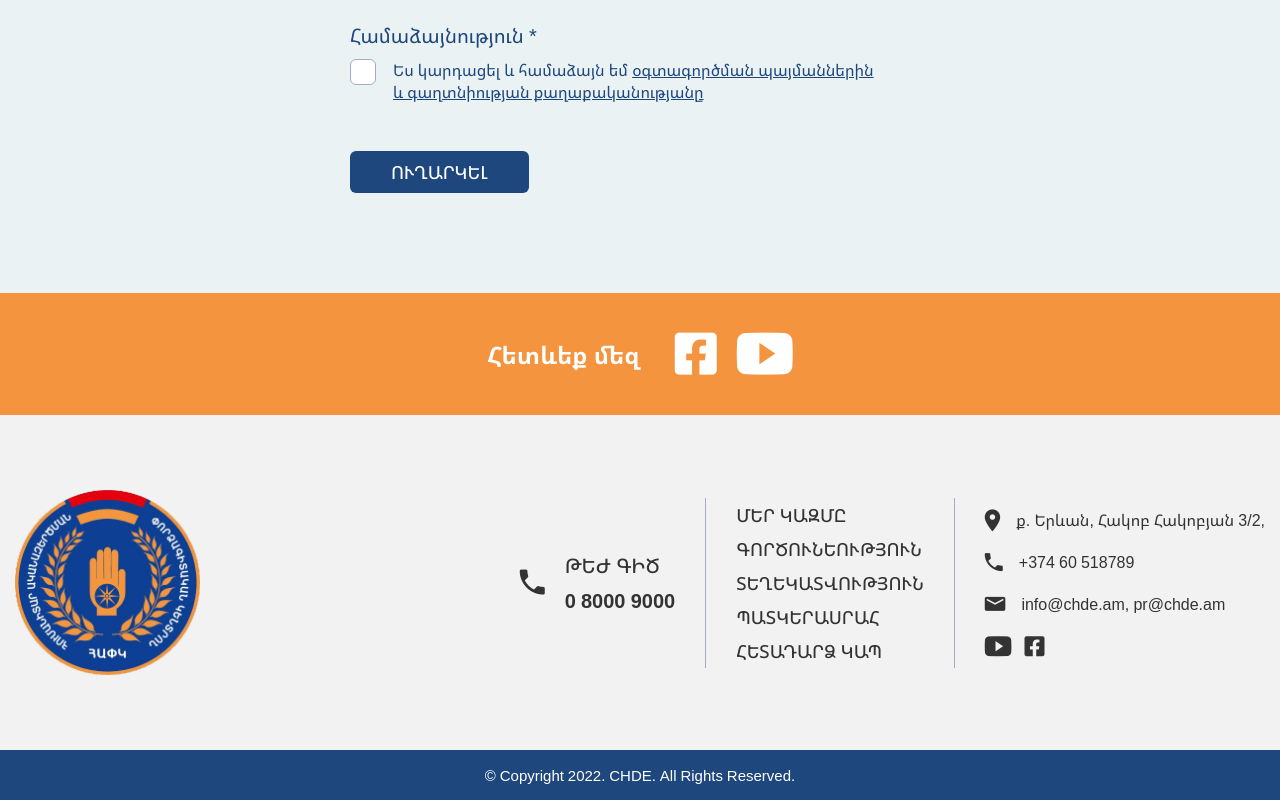
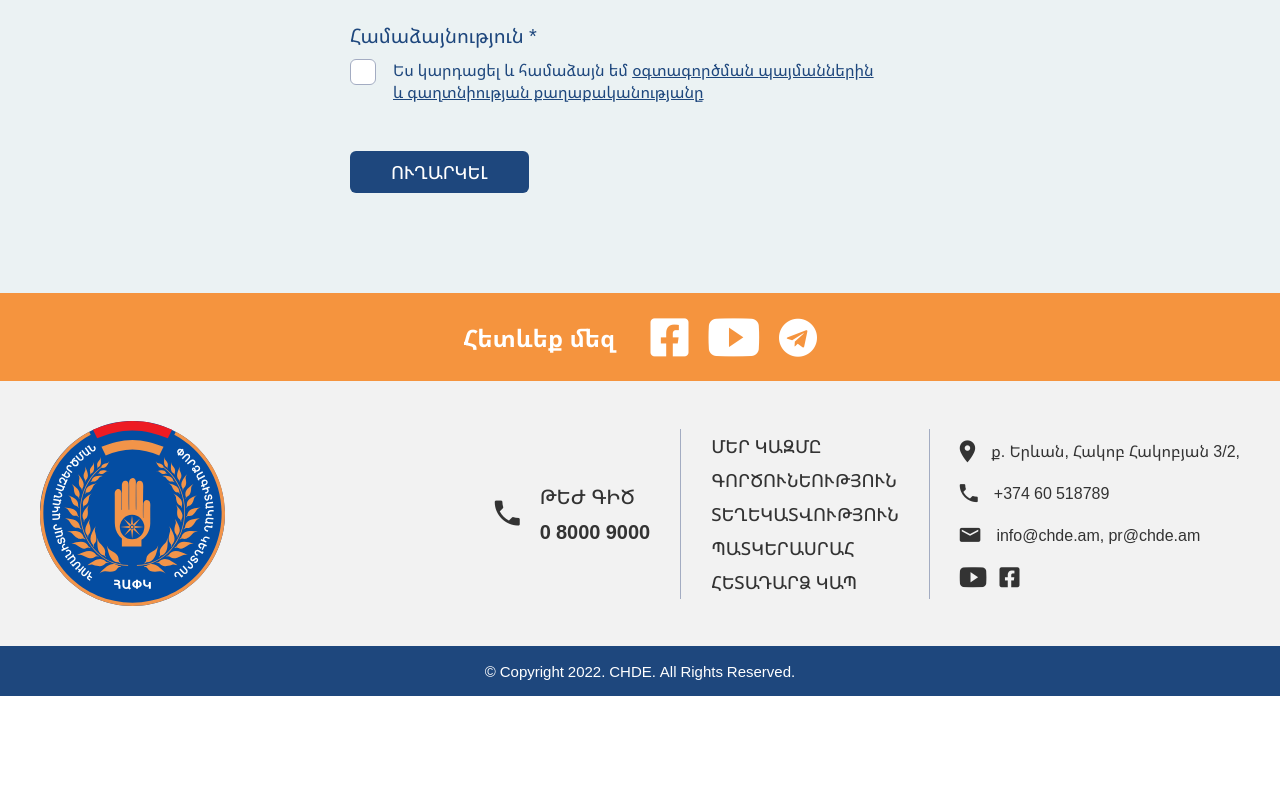
Before and after one commit to Narek700/poak, a website: page index.html in a window 1280 px wide. Shown: the part 3808-4608 px from the top of the page. After the commit the page ends 4504 px from the top, so only its background shows below. Drawn offline with Linux system fonts and the light colour scheme; files whose address does not match are found by name.

Commit message:
last changes

```diff
--- a/index.html
+++ b/index.html
@@ -63,7 +63,7 @@
                 <span></span>
             </button>
 
-            <a href="" class="logo">
+            <a href="/" class="logo">
                 <img src="assets/img/logo_ARM.svg" alt="logo">
             </a>
             <div class="d-none d-lg-block">
@@ -369,6 +369,7 @@
         <span>Հետևեք մեզ</span>
         <a href="" class="icon-fb" target="_blank"></a>
         <a href="" class="icon-youtube" target="_blank"></a>
+        <a href="" class="icon-telegram" target="_blank"></a>
     </div>
 </section>
 
@@ -376,7 +377,7 @@
     <div class="container">
         <div class="d-flex align-items-center justify-content-between">
             <a href="" class="logo d-none d-lg-inline-block">
-                <img src="assets/img/logo_Arm.png" alt="logo">
+                <img src="assets/img/logo_ARM.svg" alt="logo">
             </a>
 
             <div class="footer-items d-block d-lg-flex">
--- a/sass/_footer.scss
+++ b/sass/_footer.scss
@@ -3,8 +3,8 @@
   background-color: #F2F2F2;
 
   & > .container {
-    padding: 75px 15px;
-    max-width: 1370px;
+    padding: 40px 15px;
+    max-width: 1230px;
   }
 
   a {
--- a/sass/global-styles.scss
+++ b/sass/global-styles.scss
@@ -529,7 +529,7 @@ button, input, .form-control, .btn {
 
 .follow-us {
   color: $white;
-  padding: 40px 0;
+  padding: 25px 0;
   background-color: $orange;
 
   span {
@@ -540,7 +540,7 @@ button, input, .form-control, .btn {
   }
 
   a {
-    font-size: 42px;
+    font-size: 38px;
 
     &:not(:last-child) {
       margin-right: 20px;
```
Also changed, not shown: css/style.css.
